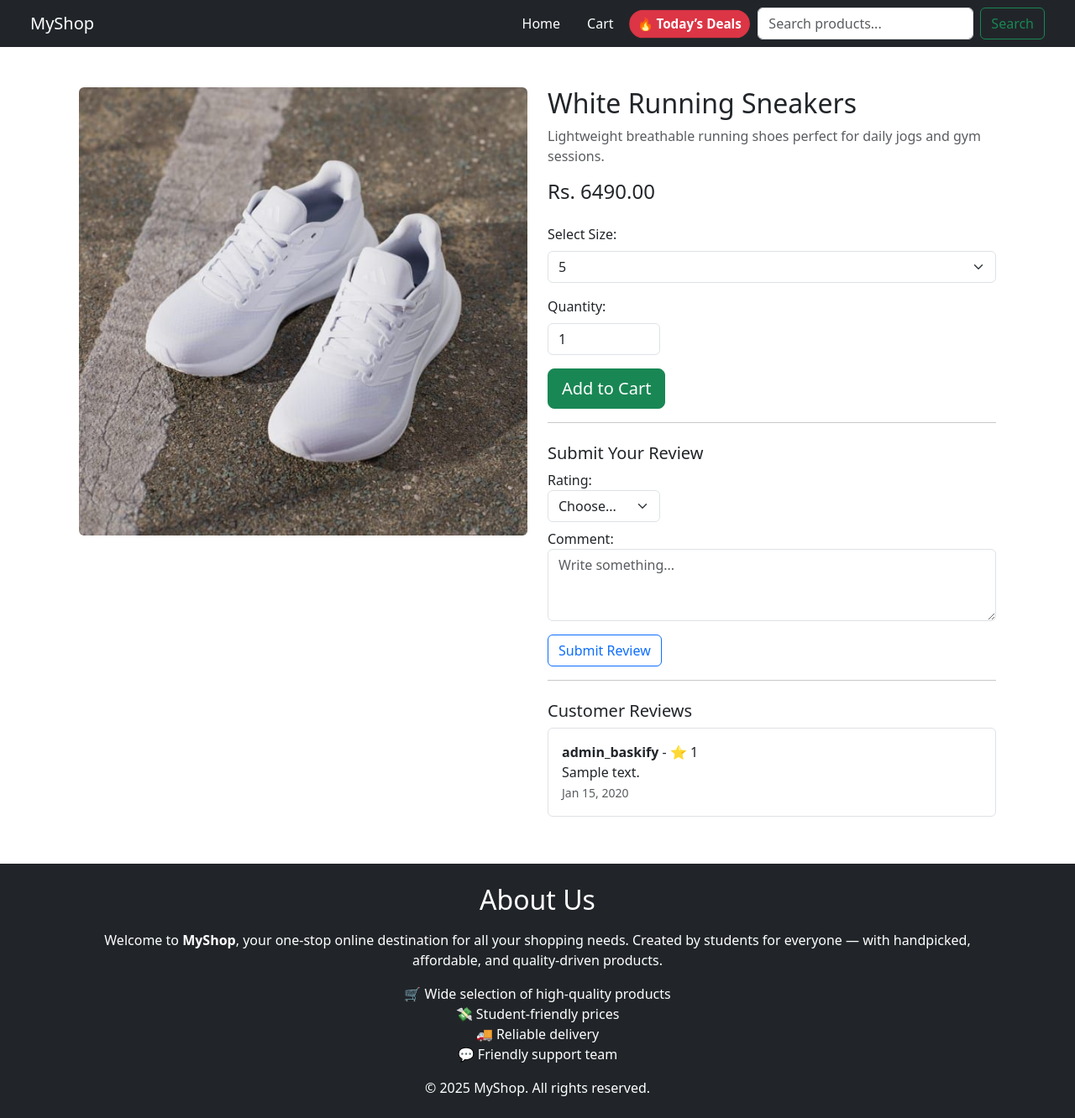
After one commit to Thanurdha/ecommerce-MyShop, a Django app: page /product/1/ in a window 1280 px wide. The commit adds this page. Shown: the whole page at 84% size. Run offline with Django 5.2, Linux system fonts and the light colour scheme; a user stored in the database is signed in; data comes from the database, SQL or seed files in the repository; tables that the repository leaves empty hold one stand-in row (values such as "Sample post").

Commit message:
Added product_details

```diff
--- a/store/models.py
+++ b/store/models.py
@@ -12,19 +12,24 @@ class Category(models.Model):
         verbose_name_plural = "Categories"
 
 
-# ✅ Merged Product model
+# ✅ Product model with conditional size options
 class Product(models.Model):
     name = models.CharField(max_length=100)
     description = models.TextField()
     price = models.DecimalField(max_digits=10, decimal_places=2)
     image = models.ImageField(upload_to='product_images/')
     category = models.ForeignKey(Category, on_delete=models.CASCADE)
-
-    # Today’s Deals flag
     is_deal = models.BooleanField(default=False)
 
     def __str__(self):
         return self.name
+
+    def get_size_options(self):
+        if self.category.name.lower() == 'clothing':
+            return ['S', 'M', 'L', 'XL', 'XXL']
+        elif self.category.name.lower() == 'shoes':
+            return ['5', '6', '7', '8', '9', '10']
+        return []  # No size for other categories
 
 
 # Cart item model
@@ -47,12 +52,10 @@ class Order(models.Model):
     def __str__(self):
         return f"Order #{self.id} by {self.user.username}"
 
-#review
-from django.db import models
-from django.contrib.auth.models import User
 
+# Review model
 class Review(models.Model):
-    product = models.ForeignKey('Product', on_delete=models.CASCADE, related_name='reviews')
+    product = models.ForeignKey(Product, on_delete=models.CASCADE, related_name='reviews')
     user = models.ForeignKey(User, on_delete=models.CASCADE)
     rating = models.IntegerField(choices=[(i, str(i)) for i in range(1, 6)])
     comment = models.TextField(blank=True)
--- /dev/null
+++ b/store/templates/store/product_detail.html
@@ -0,0 +1,65 @@
+{% extends "store/base.html" %}
+{% block content %}
+<div class="container mt-5">
+  <div class="row">
+    <div class="col-md-6">
+      {% if product.image %}
+        <img src="{{ product.image.url }}" class="img-fluid rounded" alt="{{ product.name }}">
+      {% endif %}
+    </div>
+
+    <div class="col-md-6">
+      <h2>{{ product.name }}</h2>
+      <p class="text-muted">{{ product.description }}</p>
+      <h4>Rs. {{ product.price }}</h4>
+
+      {% if size_options %}
+        <label class="form-label mt-3">Select Size:</label>
+        <select class="form-select mb-3" name="size">
+          {% for size in size_options %}
+            <option>{{ size }}</option>
+          {% endfor %}
+        </select>
+      {% endif %}
+
+      <label for="qty" class="form-label">Quantity:</label>
+      <input type="number" id="qty" name="qty" class="form-control w-25 mb-3" value="1" min="1">
+
+      <a href="{% url 'add_to_cart' product.id %}" class="btn btn-success btn-lg">Add to Cart</a>
+
+      <hr>
+
+      <!-- ⭐ Review Section -->
+      <h5 class="mt-4">Submit Your Review</h5>
+      <form method="post">
+        {% csrf_token %}
+        <label for="rating">Rating:</label>
+        <select class="form-select w-25 mb-2" name="rating" required>
+          <option value="">Choose...</option>
+          {% for i in "12345" %}
+            <option value="{{ i }}">{{ i }} ★</option>
+          {% endfor %}
+        </select>
+
+        <label for="comment">Comment:</label>
+        <textarea name="comment" class="form-control mb-3" rows="3" placeholder="Write something..."></textarea>
+
+        <button type="submit" class="btn btn-outline-primary">Submit Review</button>
+      </form>
+
+      <!-- Existing Reviews -->
+      <hr>
+      <h5 class="mt-4">Customer Reviews</h5>
+      {% for review in reviews %}
+        <div class="border rounded p-3 mb-2">
+          <strong>{{ review.user.username }}</strong> - ⭐ {{ review.rating }}
+          <p class="mb-0">{{ review.comment }}</p>
+          <small class="text-muted">{{ review.created_at|date:"M d, Y" }}</small>
+        </div>
+      {% empty %}
+        <p>No reviews yet.</p>
+      {% endfor %}
+    </div>
+  </div>
+</div>
+{% endblock %}
--- a/store/urls.py
+++ b/store/urls.py
@@ -17,5 +17,6 @@ urlpatterns = [
     path('payment/', views.payment_page, name='payment'),
     path('todays-deals/', views.todays_deals, name='todays_deals'),
     path('search/', views.search_products, name='search'),
+    path('product/<int:product_id>/', views.product_detail, name='product_detail'),
 
 ]
--- a/store/views.py
+++ b/store/views.py
@@ -22,6 +22,30 @@ def category_products(request, category_id):
         'category': selected_category,
         'products': products
     })
+
+#Product
+from django.shortcuts import render, get_object_or_404, redirect
+from .models import Product, Review
+from django.contrib.auth.decorators import login_required
+
+@login_required
+def product_detail(request, product_id):
+    product = get_object_or_404(Product, id=product_id)
+    size_options = product.get_size_options()
+    reviews = product.reviews.all().order_by('-created_at')
+
+    if request.method == 'POST':
+        rating = int(request.POST.get('rating'))
+        comment = request.POST.get('comment')
+        Review.objects.create(product=product, user=request.user, rating=rating, comment=comment)
+        return redirect('product_detail', product_id=product.id)
+
+    return render(request, 'store/product_detail.html', {
+        'product': product,
+        'size_options': size_options,
+        'reviews': reviews,
+    })
+
 
 
 # Add to cart
```
Also changed, not shown: store/templates/store/category_products.html (+8 -0 lines), store/templates/store/home.html (+0 -16 lines).
